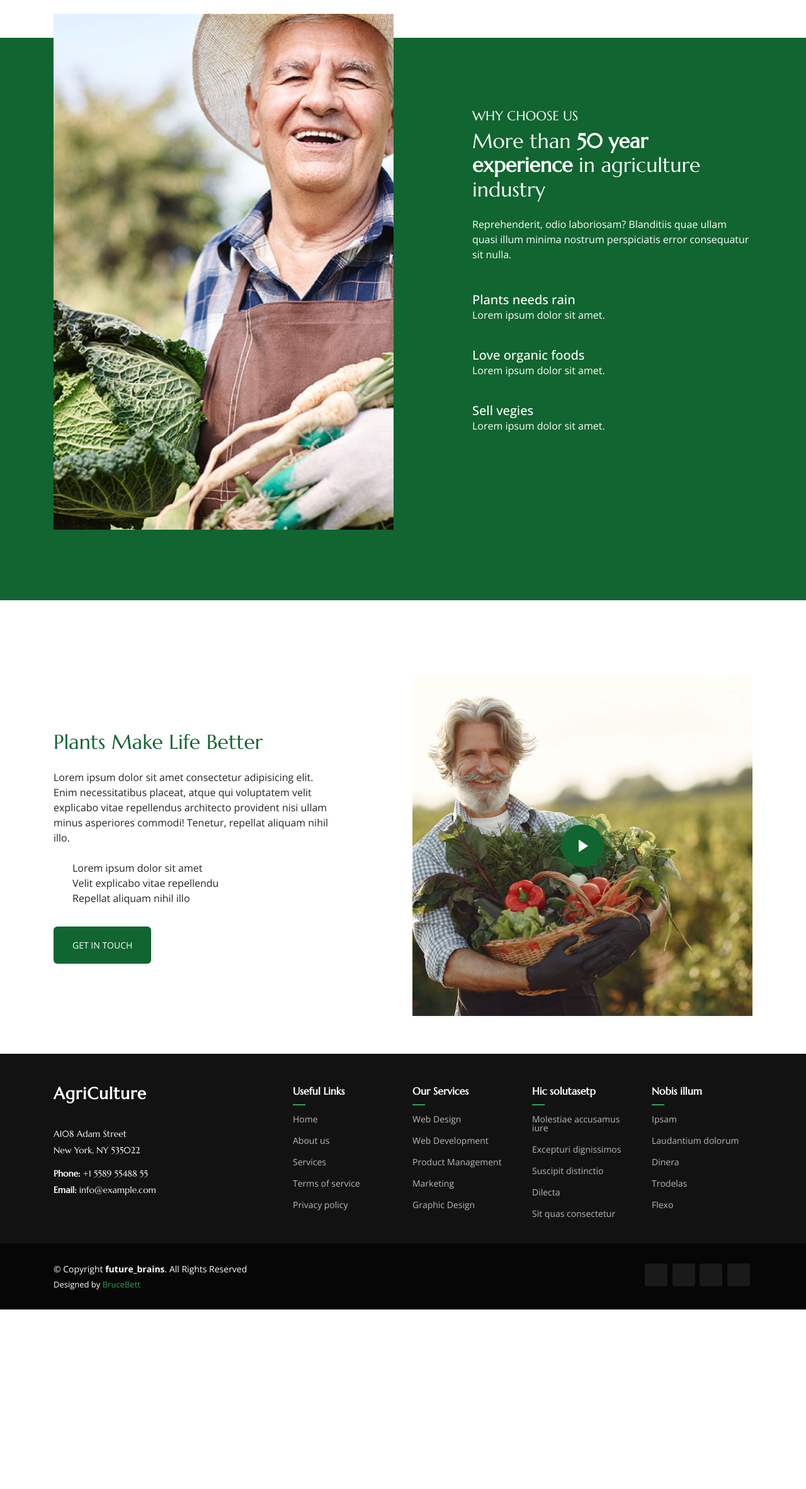
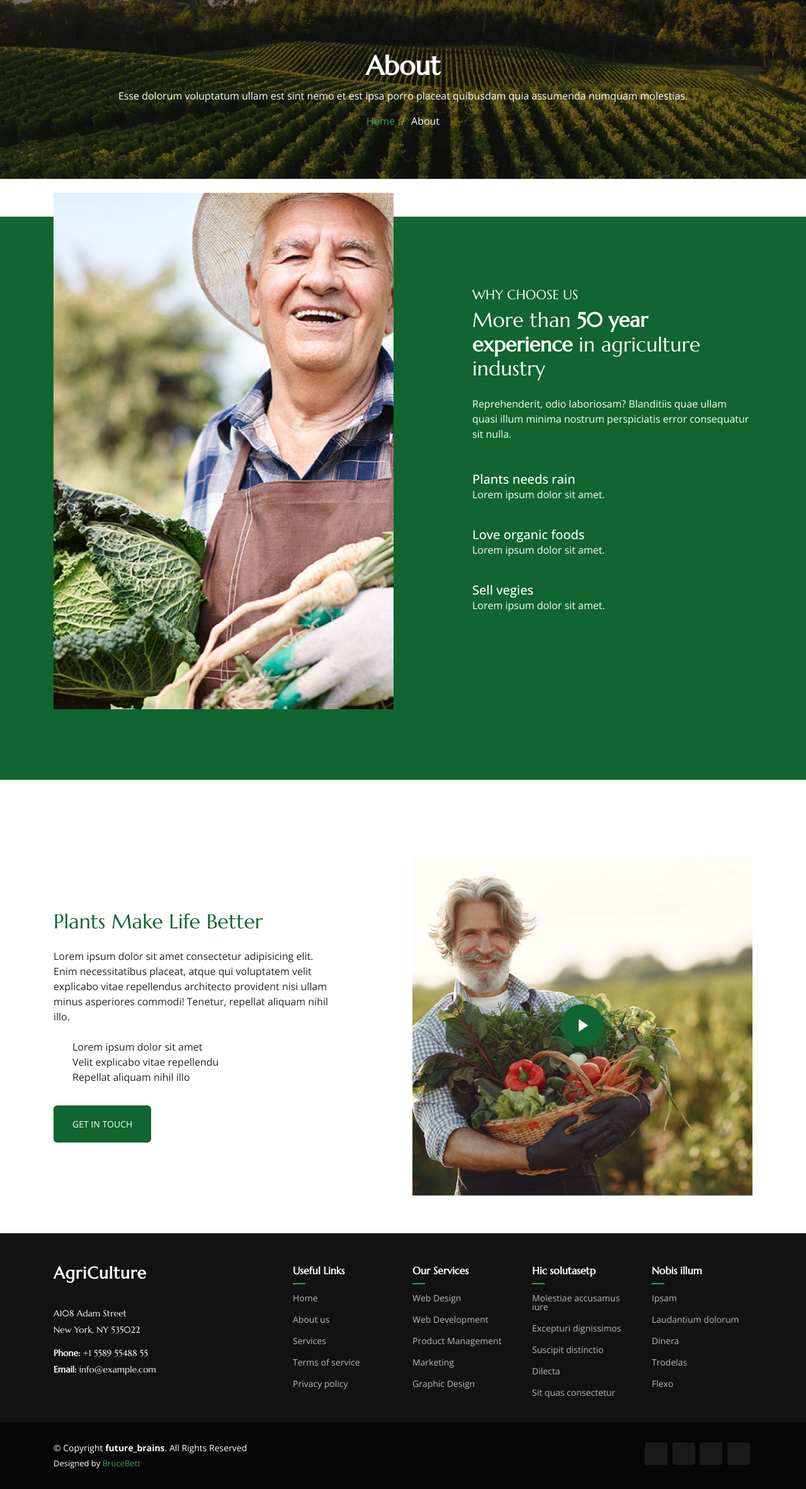
Before and after one commit to brucebett/Agritech, a Django app: page /about/ in a window 1280 px wide. Shown: the part 100-2464 px from the top of the page at 63% size. Before the commit the page ends 2179 px from the top, so only its background shows below. Run offline with Django 5.2, Linux system fonts and the light colour scheme.

Commit message:
sunn6 commit

```diff
--- a/templates/about.html
+++ b/templates/about.html
@@ -8,6 +8,20 @@ About
 
 
 {% block body %}
+
+    <!-- Page Title -->
+    <div class="page-title dark-background" data-aos="fade" style="background-image: url('{% static 'img/page-title-bg.webp' %}');">
+      <div class="container position-relative">
+        <h1>About</h1>
+        <p>Esse dolorum voluptatum ullam est sint nemo et est ipsa porro placeat quibusdam quia assumenda numquam molestias.</p>
+        <nav class="breadcrumbs">
+          <ol>
+            <li><a href="index.html">Home</a></li>
+            <li class="current">About</li>
+          </ol>
+        </nav>
+      </div>
+    </div><!-- End Page Title -->
 
 <section id="about" class="about section">
 
```
Also changed, not shown: templates/service.html (+17 -0 lines).
